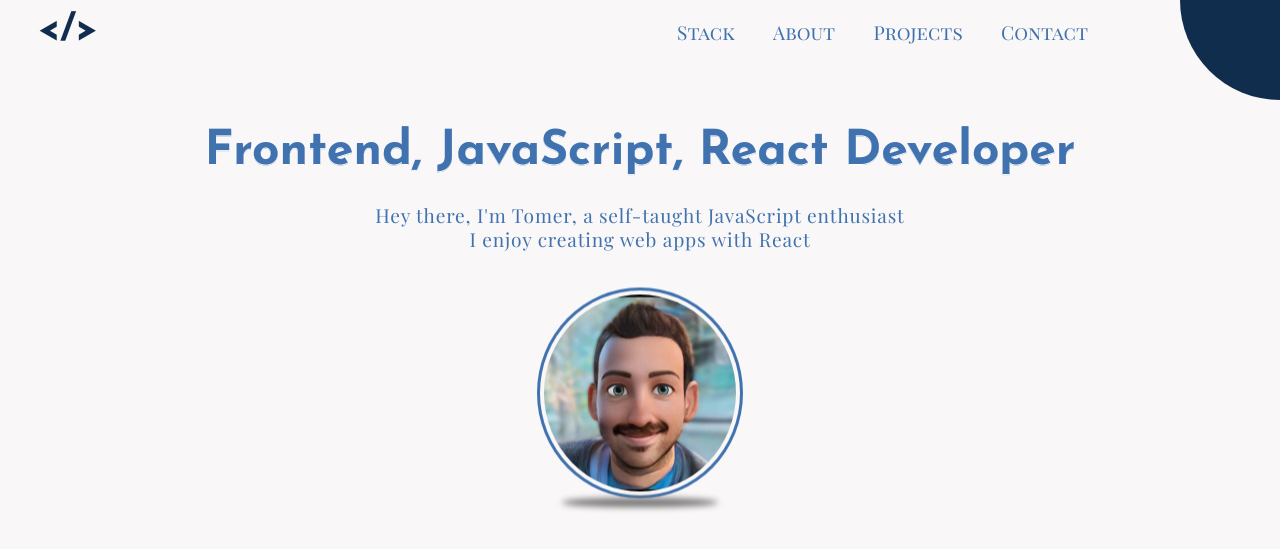
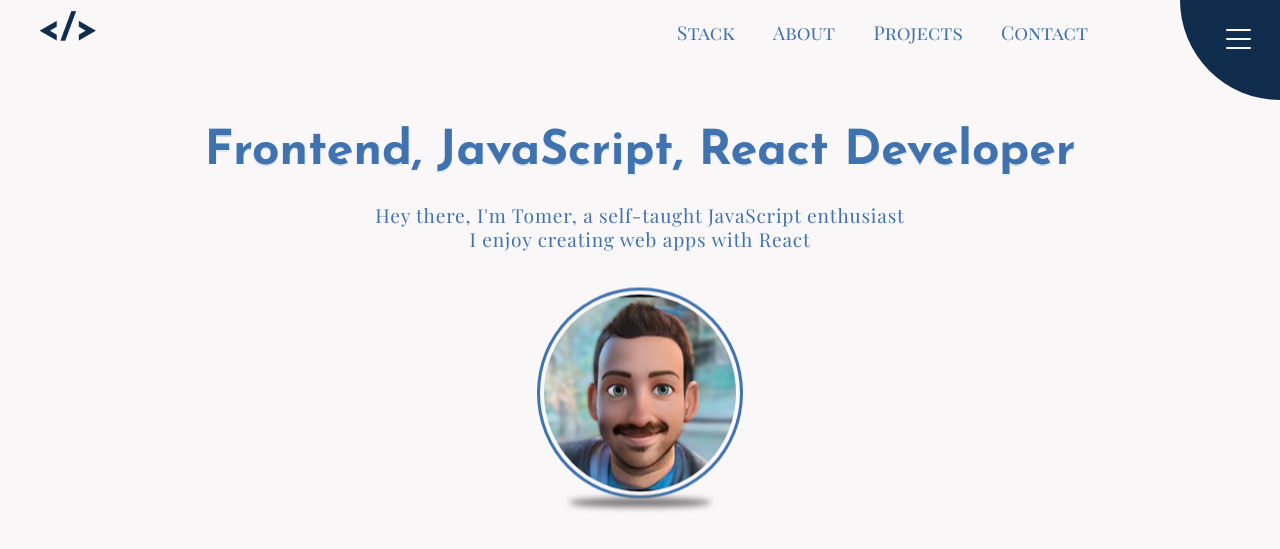
Before and after one commit to tomerbourstein/my-portfolio, a React (Vite) app: page / in a window 1280 px wide. Shown: the top 549 px of the page. Built offline with nearby package versions, Linux system fonts and the light colour scheme.

Commit message:
navigation button

```diff
--- a/src/components/AboutMe/HeyThere.module.css
+++ b/src/components/AboutMe/HeyThere.module.css
@@ -16,7 +16,7 @@
 .shadow {
   margin: auto;
   background: rgb(117, 115, 115);
-  width: 9rem;
+  width: 7.8rem;
   height: 0.5rem;
   border-radius: 50%;
   filter: blur(3px);
@@ -41,12 +41,12 @@
 
 @keyframes shadowAnimation {
   0% {
+    width: 7.2rem;
+  }
+  50% {
     width: 7.8rem;
   }
-  50% {
-    width: 9rem;
-  }
   100% {
-    width: 7.8rem;
+    width: 7.2rem;
   }
 }
--- a/src/components/AboutMe/TechStack.module.css
+++ b/src/components/AboutMe/TechStack.module.css
@@ -38,7 +38,7 @@
 
 .iconBoxRight {
   display: flex;
-  animation: run 12s linear infinite;
+  animation: run 30s linear infinite;
 }
 
 .iconBoxLeft {
@@ -47,7 +47,7 @@
   position: relative;
   bottom: 4.7rem;
   left: -100%;
-  animation: run2 12s linear 6s infinite;
+  animation: run2 30s linear 15s infinite;
 }
 
 .icon {
--- a/src/components/Navigation/Navigation.jsx
+++ b/src/components/Navigation/Navigation.jsx
@@ -1,6 +1,38 @@
+import { useState } from "react";
 import classes from "./Navigation.module.css";
 const Navigation = () => {
-  return <div className={classes.quarterCircleTopRight}></div>;
+  const [isOpen, setIsOpen] = useState(false);
+
+  let activeMenu = isOpen ? classes.open : null;
+
+  const openMenu = () => {
+    setIsOpen((prevState) => !prevState);
+  };
+
+  return (
+    <div className={`${classes.quarterCircleTopRight} ${activeMenu}`}>
+      <div className={classes.hamburger} onClick={openMenu}>
+        <div className={classes.hamburgerLine}></div>
+        <div className={classes.hamburgerLine}></div>
+        <div className={classes.hamburgerLine}></div>
+
+        <div className={`${classes.menuButtons} `}>
+          <a href="">
+            <span>Stack</span>
+          </a>
+          <a href="">
+            <span>About</span>
+          </a>
+          <a href="">
+            <span>Projects</span>
+          </a>
+          <a href="">
+            <span>Contact</span>
+          </a>
+        </div>
+      </div>
+    </div>
+  );
 };
 
 export default Navigation;
--- a/src/components/Navigation/Navigation.module.css
+++ b/src/components/Navigation/Navigation.module.css
@@ -5,7 +5,56 @@
   width: 100px;
   height: 100px;
   background: #112d4e;
+
   border-radius: 0 0 0 100px;
   -moz-border-radius: 0 0 0 100px;
   -webkit-border-radius: 0 0 0 100px;
+  transition: width 0.25s ease-in, height 0.25s ease-in,
+    border-radius 0.25s ease-in;
+  overflow: hidden;
 }
+
+.hamburger {
+  height: 1.3rem;
+  width: 100%;
+  display: flex;
+  flex-direction: column;
+  align-items: flex-end;
+  position: absolute;
+  right: 1.5rem;
+  top: 1.5rem;
+  gap: 7px;
+  cursor: pointer;
+}
+
+.hamburgerLine {
+  background-color: #f9f7f7;
+  width: 1.3rem;
+  height: 2px;
+  border-radius: 25px;
+}
+
+.menuButtons {
+  color: #f9f7f7;
+  display: flex;
+  flex-direction: column;
+  gap: 1rem;
+  position: absolute;
+  right: 4.5rem;
+  top: 2.5rem;
+}
+
+.open {
+  width: 400px;
+  height: 400px;
+  background: #112d4e;
+  border-left: 1.5px solid #f9f7f7;
+  border-bottom: 1.5px solid #f9f7f7;
+  border-radius: 0 0 0 400px;
+  -moz-border-radius: 0 0 0 400px;
+  -webkit-border-radius: 0 0 0 400px;
+  box-shadow: rgba(0, 0, 0, 0.25) 0px 25px 50px -12px;
+  overflow: hidden;
+  transition: width 0.25s ease-in-out, height 0.25s ease-in-out;
+  z-index: 1;
+}
```
